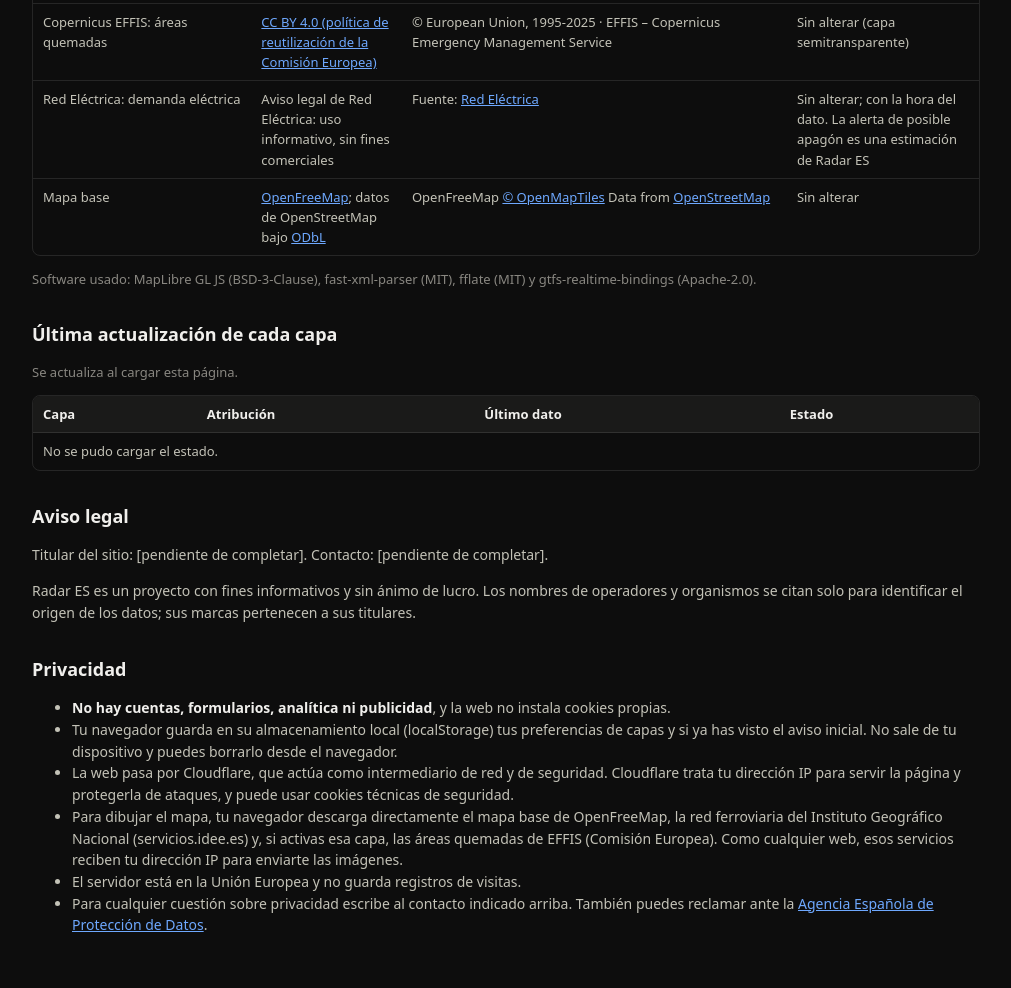
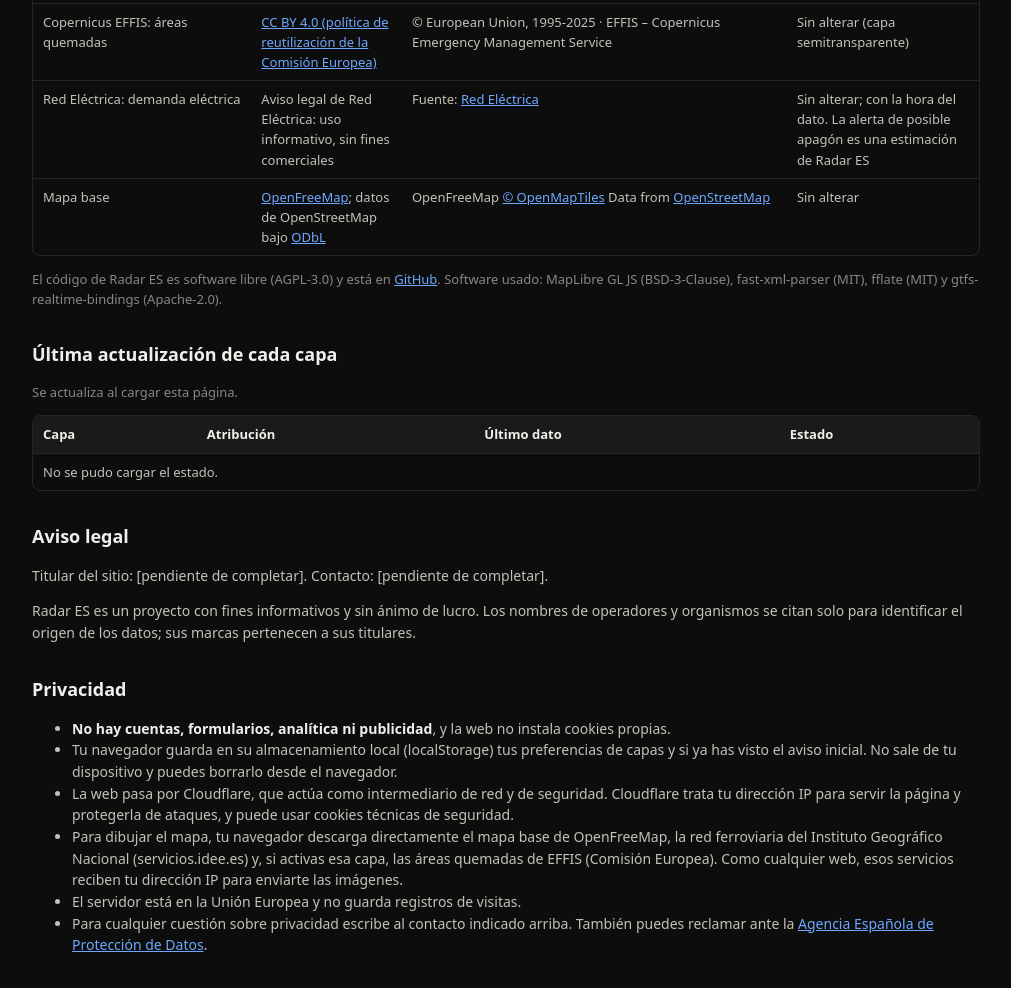
Before and after one commit to FlorinTodor/radar-es, a website: page public/legal.html in a window 1280 px wide. Shown: the part 2824-3812 px from the top of the page, without its empty margins (134-1145 px from the left). Drawn offline with Linux system fonts and the light colour scheme; no server answers.

Commit message:
Licencia AGPL-3.0 y notas privadas fuera de git
El repositorio pasa a ser público: el código se publica con la AGPL-3.0 o
posterior, la página legal enlaza el código fuente y las notas de seguridad del
VPS se guardan en docs/privado/, que no se sube.

```diff
--- a/package.json
+++ b/package.json
@@ -3,6 +3,7 @@
   "version": "0.1.0",
   "description": "Radar en tiempo real de trenes, metros, tranvías e incidencias en España a partir de datos públicos",
   "private": true,
+  "license": "AGPL-3.0-or-later",
   "type": "module",
   "main": "server/main.js",
   "scripts": {
--- a/public/legal.html
+++ b/public/legal.html
@@ -77,8 +77,9 @@
         </tbody>
       </table>
       </div>
-      <p class="muted">Software usado: MapLibre GL JS (BSD-3-Clause), fast-xml-parser (MIT), fflate (MIT) y
-        gtfs-realtime-bindings (Apache-2.0).</p>
+      <p class="muted">El código de Radar ES es software libre (AGPL-3.0) y está en
+        <a href="https://github.com/FlorinTodor/radar-es" target="_blank" rel="noopener">GitHub</a>. Software usado: MapLibre GL JS
+        (BSD-3-Clause), fast-xml-parser (MIT), fflate (MIT) y gtfs-realtime-bindings (Apache-2.0).</p>
     </section>
 
     <section id="estado">
```
Also changed, not shown: docs/despliegue.md (+2 -1 lines), README.md, 2 other files.
